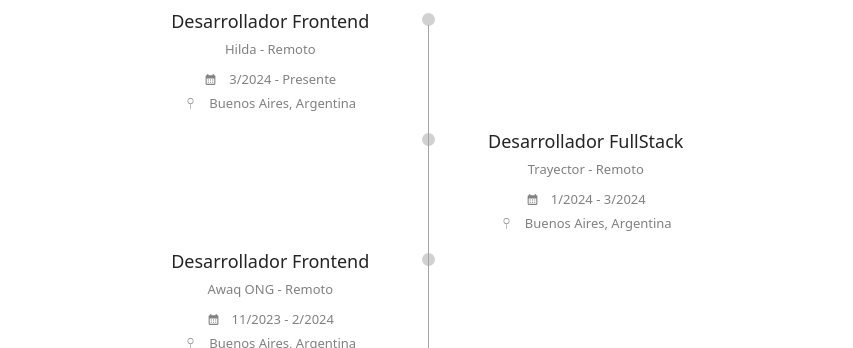
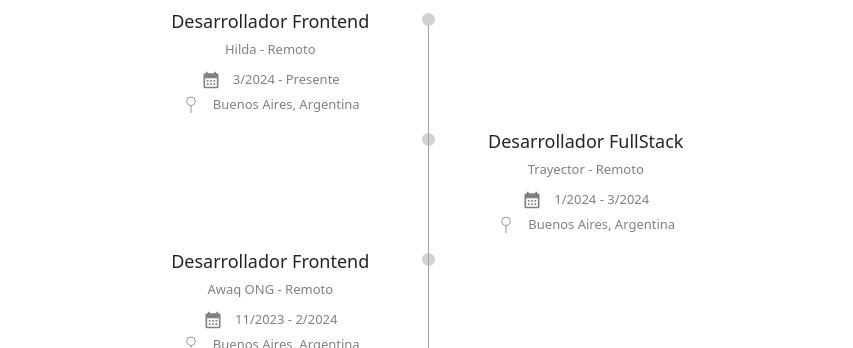
Before and after one commit to jesusre890/portfolio, a React (Vite) app: page / in a window 1280 px wide. Both pictures are taken after a click on the element "Experiencia". Shown: the part 1541-1889 px from the top of the page, without its empty margins (212-1065 px from the left). Built offline with nearby package versions, Linux system fonts and the light colour scheme.

Commit message:
refact about and journey

```diff
--- a/src/views/About/About.jsx
+++ b/src/views/About/About.jsx
@@ -1,6 +1,6 @@
 import React from "react";
 import Info from "../../components/InfoAbout/Info";
-import cv from "../../assets/JesúsRe-CV-FullStackDev.pdf";
+import cv from "../../assets/CV - Jesús Re - Fullstack Developer.pdf";
 import ButtonCv from "../../components/ButtonCv/ButtonCv";
 import './About.css'
 
--- a/src/views/Journey/Journey.jsx
+++ b/src/views/Journey/Journey.jsx
@@ -127,7 +127,7 @@ const Journey = () => {
               "viaje__contenido-active": active === "experiencia",
             })}
           >
-            <div className="data mb-12 md:mb-0">
+            <div className="data mb-20 md:mb-0">
               <div className="flex flex-col items-center">
                 <h3 className="titulo font-medium dark:text-blue-gray-100">
                   Desarrollador Frontend
@@ -135,10 +135,10 @@ const Journey = () => {
                 <span className="instituto">Hilda - Remoto</span>
                 <div className="calendario flex items-center flex-col">
                   <div className="flex items-center gap-3">
-                    <MdCalendarMonth /> 3/2024 - Presente
+                    <MdCalendarMonth className=" text-xl" /> 3/2024 - Presente
                   </div>
                   <div className="flex items-center gap-3">
-                    <CiMapPin /> Buenos Aires, Argentina
+                    <CiMapPin className=" text-xl" /> Buenos Aires, Argentina
                   </div>
                 </div>
               </div>
@@ -148,7 +148,7 @@ const Journey = () => {
               </div>
             </div>
 
-            <div className="data mb-12 md:mb-0">
+            <div className="data mb-20 md:mb-0">
               <div></div>
 
               <div>
@@ -163,16 +163,16 @@ const Journey = () => {
                 <span className="instituto">Trayector - Remoto</span>
                 <div className="calendario  flex items-center flex-col">
                   <div className="flex items-center gap-3">
-                    <MdCalendarMonth /> 1/2024 - 3/2024
+                    <MdCalendarMonth className=" text-xl" /> 1/2024 - 3/2024
                   </div>
                   <div className="flex items-center gap-3">
-                    <CiMapPin /> Buenos Aires, Argentina
+                    <CiMapPin className=" text-xl" /> Buenos Aires, Argentina
                   </div>
                 </div>
               </div>
             </div>
 
-            <div className="data mb-12 md:mb-0">
+            <div className="data mb-24 md:mb-0">
               <div className="flex flex-col items-center">
                 <h3 className="titulo font-medium dark:text-blue-gray-100">
                   Desarrollador Frontend
@@ -180,10 +180,10 @@ const Journey = () => {
                 <span className="instituto">Awaq ONG - Remoto</span>
                 <div className="calendario flex items-center flex-col">
                   <div className="flex items-center gap-3">
-                    <MdCalendarMonth /> 11/2023 - 2/2024
+                    <MdCalendarMonth className=" text-xl" /> 11/2023 - 2/2024
                   </div>
                   <div className="flex items-center gap-3">
-                    <CiMapPin /> Buenos Aires, Argentina
+                    <CiMapPin className=" text-xl" /> Buenos Aires, Argentina
                   </div>
                 </div>
               </div>
@@ -193,7 +193,7 @@ const Journey = () => {
               </div>
             </div>
 
-            <div className="data mb-12 md:mb-0">
+            <div className="data mb-24 md:mb-0">
               <div></div>
 
               <div>
@@ -208,16 +208,16 @@ const Journey = () => {
                 <span className="instituto">Andromeda - Remoto</span>
                 <div className="calendario  flex items-center flex-col">
                   <div className="flex items-center gap-3">
-                    <MdCalendarMonth /> 10/2023 - 11/2023
+                    <MdCalendarMonth className=" text-xl" /> 10/2023 - 11/2023
                   </div>
                   <div className="flex items-center gap-3">
-                    <CiMapPin /> Buenos Aires, Argentina
+                    <CiMapPin className=" text-xl" /> Buenos Aires, Argentina
                   </div>
                 </div>
               </div>
             </div>
 
-            <div className="data mb-8 md:mb-0">
+            <div className="data mb-20 md:mb-0">
               <div className="flex flex-col items-center">
                 <h3 className="titulo font-medium dark:text-blue-gray-100">
                   Arquitecto
@@ -225,10 +225,10 @@ const Journey = () => {
                 <span className="instituto">Rinaldi Construcciones</span>
                 <div className="calendario flex items-center flex-col">
                   <div className="flex items-center gap-3">
-                    <MdCalendarMonth /> 2021 -2023
+                    <MdCalendarMonth className=" text-xl" /> 2021 -2023
                   </div>
                   <div className="flex items-center gap-3">
-                    <CiMapPin /> Rosario, Argentina
+                    <CiMapPin className=" text-xl" /> Rosario, Argentina
                   </div>
                 </div>
               </div>
@@ -252,10 +252,10 @@ const Journey = () => {
                 <span className="instituto">On Construcciones</span>
                 <div className="calendario flex items-center flex-col">
                   <div className="flex items-center gap-3">
-                    <MdCalendarMonth /> 2016 - 2021
+                    <MdCalendarMonth className=" text-xl" /> 2016 - 2021
                   </div>
                   <div className="flex items-center gap-3">
-                    <CiMapPin /> Rosario, Argentina
+                    <CiMapPin className=" text-xl" /> Rosario, Argentina
                   </div>
                 </div>
               </div>
```
Also changed, not shown: 1 other file (tests, documents, lock files or other folders).
